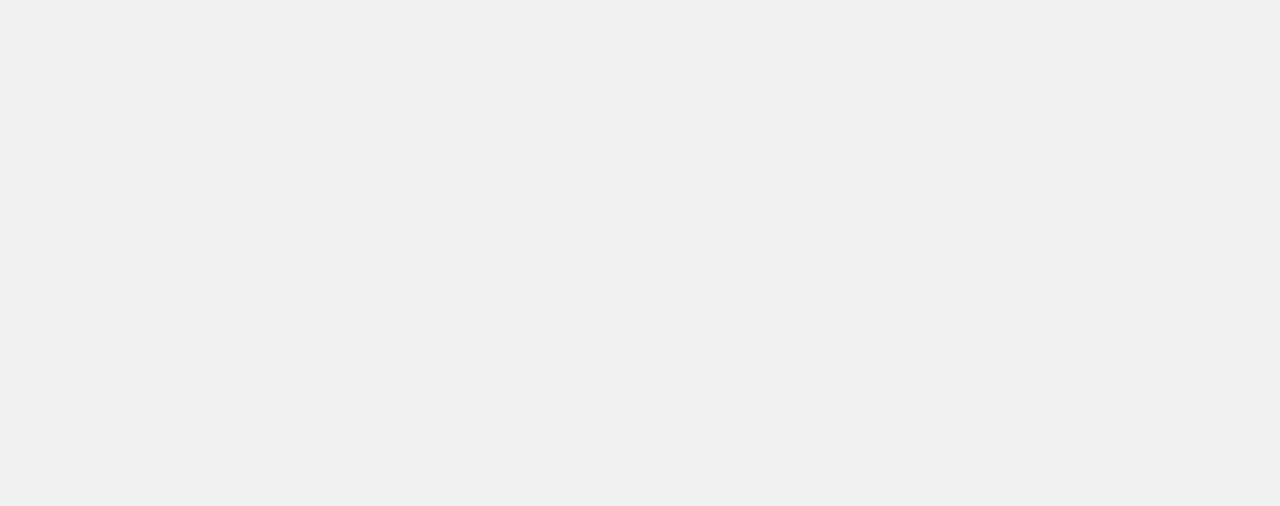
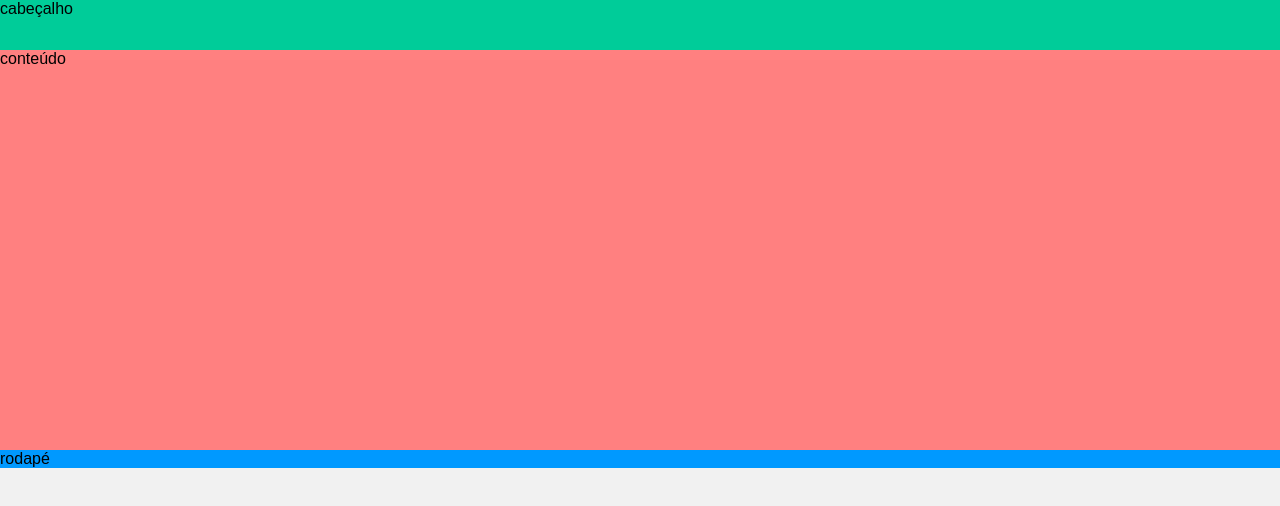
Before and after one commit to Miicchhel/Alura-Store, a plain HTML site: page index.html in a window 1280 px wide. Drawn offline with Linux system fonts and the light colour scheme.

Commit message:
Definindo o layout base

```diff
--- a/assets/css/style.css
+++ b/assets/css/style.css
@@ -2,13 +2,25 @@
     background: #f1f1f1;
     display: grid;
     font-family: Arial, Helvetica, sans-serif;
+    grid-template-areas:
+        "cabecalho"
+        "conteudo"
+        "rodape";
+    grid-template-columns: auto;
+    grid-template-rows: 50px 50vh auto ;
 }
 
 .cabecalho {
+    background-color: #00cc99;
+    grid-area:cabecalho;
 }
 
 .conteudo {
+    background-color: #ff8080;
+    grid-area: conteudo;
 }
 
 .rodape {
+    background-color: #0099ff;
+    grid-area: rodape;
 }
--- a/index.html
+++ b/index.html
@@ -10,9 +10,15 @@
     <link href="./assets/css/style.css" rel="stylesheet">
 </head>
 <body class="app">
-    <header class="cabecalho"></header>
-    <main class="conteudo"></main>
-    <footer class="rodape"></footer>
+    <header class="cabecalho">
+        cabeçalho
+    </header>
+    <main class="conteudo">
+        conteúdo
+    </main>
+    <footer class="rodape">
+        rodapé
+    </footer>
     <script src="./assets/js/fontawesome.all.min.js"></script>
 </body>
 </html>
```
